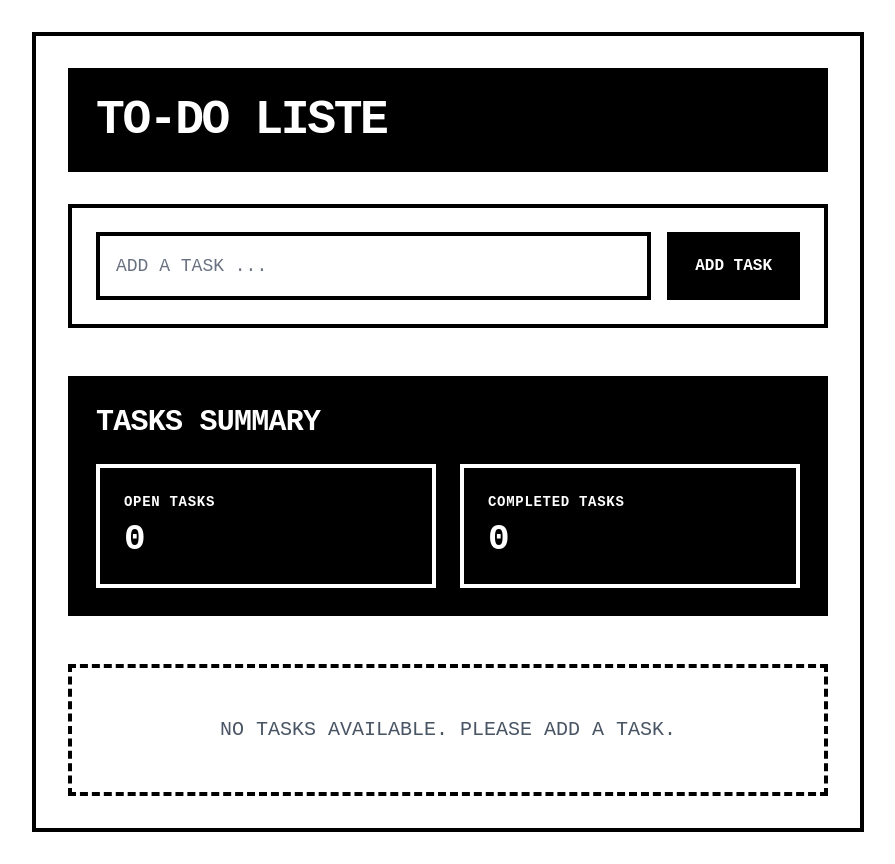
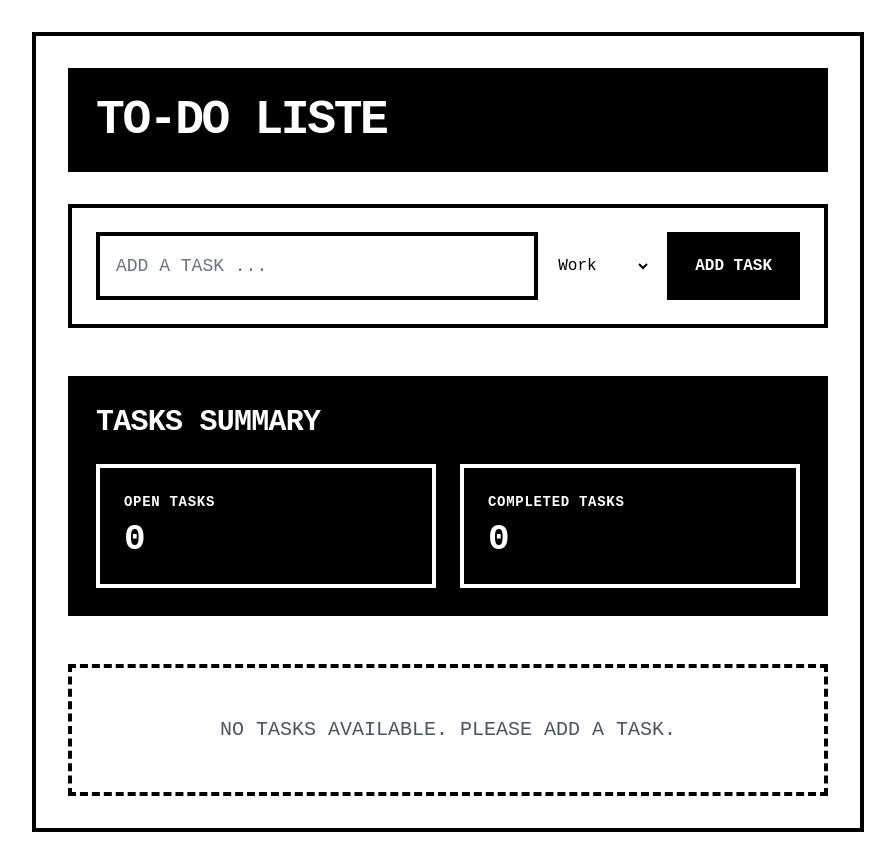
Before and after one commit to nucito101/Projekt-React-ToDo, a React (Vite) app: page / in a window 1280 px wide. Shown: the whole page, without its empty margins (192-1087 px from the left). Built offline with nearby package versions, Linux system fonts and the light colour scheme.

Commit message:
feat: add category selection for tasks and update task structure

```diff
--- a/src/App.tsx
+++ b/src/App.tsx
@@ -3,11 +3,13 @@ import type { Task } from "./types"
 import { TaskSummary } from "./components/TaskSummary"
 
 function App() {
+  const CATEGORIES: string[] = ["Work", "Personal", "Shopping", "Others"]
   const [tasks, setTasks] = useState<Task[]>([])
   const [inputValue, setInputValue] = useState("")
   const [editingTaskId, setEditingTaskId] = useState<string | null>(null)
   const [editingValue, setEditingValue] = useState("")
   const [, forcedUpdtate] = useState({}) // State to force re-render
+  const [selectedCategory, setSelectedCategory] = useState<string>(CATEGORIES[0])
 
   useEffect(() => {
     const interval = setInterval(() => {
@@ -32,6 +34,7 @@ function App() {
       description: inputValue,
       createdAt: new Date(),
       status: "open",
+      category: selectedCategory,
     }
 
     setTasks([...tasks, newTask])
@@ -63,6 +66,10 @@ function App() {
   const cancelEditing = () => {
     setEditingTaskId(null)
     setEditingValue("")
+  }
+
+  const changeCategory = (taskId: string, newCategory: string) => {
+    setTasks(tasks.map((task) => (task.id === taskId ? { ...task, category: newCategory } : task)))
   }
 
   const handleKeyPress = (event: React.KeyboardEvent<HTMLInputElement>) => {
@@ -99,6 +106,17 @@ function App() {
               aria-label="New Task"
               className="flex-1 min-w-[200px] text-lg p-4 border-4 border-black bg-white text-black placeholder:text-gray-500 placeholder:uppercase focus:outline-none focus:outline-4 focus:outline-offset-4 focus:outline-black focus:bg-black focus:text-white transition-all"
             />
+            <select
+              value={selectedCategory}
+              onChange={(event) => setSelectedCategory(event.target.value)}
+              aria-label="Select Category">
+              {CATEGORIES.map((category) => (
+                <option key={category} value={category}>
+                  {category}
+                </option>
+              ))}
+            </select>
+
             <button
               onClick={addTask}
               className="px-6 py-4 border-4 border-black bg-black text-white font-bold uppercase text-base whitespace-nowrap cursor-pointer transition-all hover:bg-white hover:text-black hover:-translate-x-0.5 hover:-translate-y-0.5 hover:shadow-[4px_4px_0_black] active:translate-x-0 active:translate-y-0 active:shadow-none focus:outline-none focus:outline-4 focus:outline-offset-4 focus:outline-red-600">
--- a/src/types.ts
+++ b/src/types.ts
@@ -5,4 +5,5 @@ export interface Task {
   description: string
   createdAt: Date
   status: TasksStatus
+  category: string
 }
```
